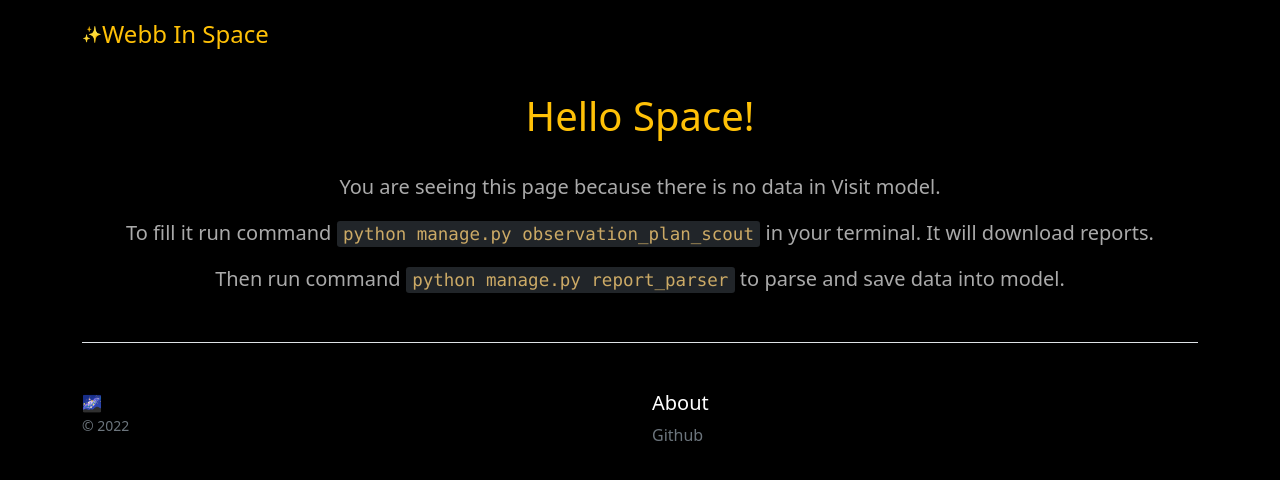
After one commit to marketulinek/webbinspace, a Django app: page /welcome/ in a window 1280 px wide. The commit adds this page. Shown: the top 480 px of the page. Run offline with Django 4.2, Linux system fonts and the light colour scheme; parts of the project's set-up code (start-up, migrations or seed data) failed here and were passed over.

Commit message:
Added page for new contributors. It welcomes them and instructs how to obtain data.

```diff
--- a/static/css/main.css
+++ b/static/css/main.css
@@ -4,7 +4,7 @@ body {
 }
 h1, .title { color: #FFC107; }
 h3, h4, h5, h6 { color: white; }
-h2, a { color: #CA6; }
+h2, a, kbd { color: #CA6; }
 .card { background-color: inherit; }
 
 .moving-path-wrapper { margin-top: -60px; }
--- /dev/null
+++ b/templates/welcome_contributor.html
@@ -0,0 +1,18 @@
+{% extends 'base.html' %}
+
+{% block content %}
+    <div class="text-center">
+        <h1>Hello Space!</h1>
+        <br>
+        <p class="lead">
+            You are seeing this page because there is no data in Visit model.
+        </p>
+        <p class="lead">
+            To fill it run command <kbd>python manage.py observation_plan_scout</kbd> in your terminal.
+            It will download reports.
+        </p>
+        <p class="lead">
+            Then run command <kbd>python manage.py report_parser</kbd> to parse and save data into model.
+        </p>
+    </div>
+{% endblock %}
--- a/webb/management/commands/report_parser.py
+++ b/webb/management/commands/report_parser.py
@@ -1,6 +1,5 @@
 from django.core.management.base import BaseCommand
 from django.db.models import Count
-from django.db import IntegrityError
 from django.utils.dateparse import parse_datetime
 from webb.models import Report, Visit, Category
 import datetime as dt
@@ -158,6 +157,5 @@ class Command(BaseCommand):
                             save_data(report, data)
 
             logger.info('Parsed.')
-            break # limited number loops for dev purposes
 
         logger.info('Report parser finished the work.')
--- a/webb/urls.py
+++ b/webb/urls.py
@@ -1,7 +1,8 @@
 from django.urls import path
-from .views import homepage
+from .views import homepage, welcome_new_contributor
 
 
 urlpatterns = [
-    path('', homepage, name='homepage')
+    path('', homepage, name='homepage'),
+    path('welcome/', welcome_new_contributor, name='welcome'),
 ]
--- a/webb/views.py
+++ b/webb/views.py
@@ -1,4 +1,4 @@
-from django.shortcuts import render
+from django.shortcuts import render, redirect
 from django.utils import timezone
 from .models import Visit
 from .utils import get_observing_progress
@@ -9,6 +9,10 @@ def homepage(request):
     prev_current_target = Visit.objects.filter(
         scheduled_start_time__lte=timezone.now(),
         valid=True).order_by('-scheduled_start_time')[:2]
+
+    if len(prev_current_target) < 2:
+        return redirect('welcome')
+
     prev_target = prev_current_target[1]
     current_target = prev_current_target[0]
 
@@ -29,3 +33,7 @@ def homepage(request):
     }
 
     return render(request, 'home.html', context)
+
+
+def welcome_new_contributor(request):
+    return render(request, 'welcome_contributor.html')
--- a/webbinspace/settings.py
+++ b/webbinspace/settings.py
@@ -112,6 +112,7 @@ AUTH_PASSWORD_VALIDATORS = [
 
 LANGUAGE_CODE = 'en-us'
 
+# https://www.utctime.net/z-time-now
 TIME_ZONE = 'UTC'
 
 USE_I18N = True
```
